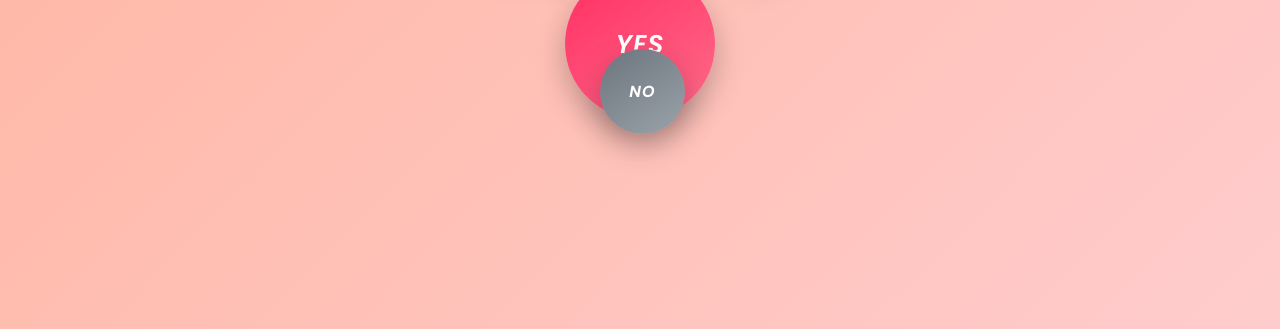
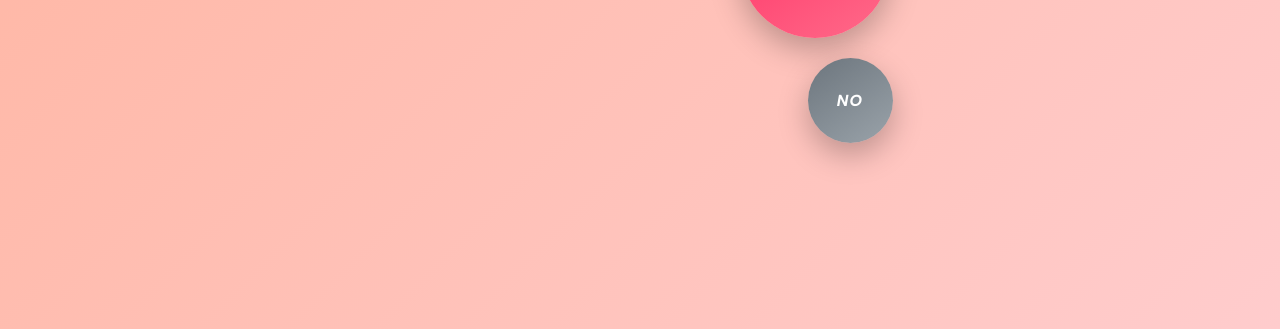
Before and after one commit to iankesh/iankesh.github.io, a plain HTML site: page index.html in a window 1280 px wide. Shown: the part 471-800 px from the top of the page. Drawn offline with Linux system fonts and the light colour scheme.

Commit message:
Change button position to relative and adjust styles

```diff
--- a/index.html
+++ b/index.html
@@ -47,7 +47,9 @@
     }
 
     .btn {
-      position: fixed;
+      position: relative;
+      display: block;
+      margin: 20px auto;
       border: none;
       cursor: pointer;
       color: white;
@@ -73,7 +75,7 @@
       background: linear-gradient(145deg, #ff2e63, #ff6b8a);
       font-size: 1.6rem;
       left: calc(50% - 75px);
-      top: 55%; /* moved further below text to avoid overlap */
+      top: 55%;
     }
 
     .no {
```
